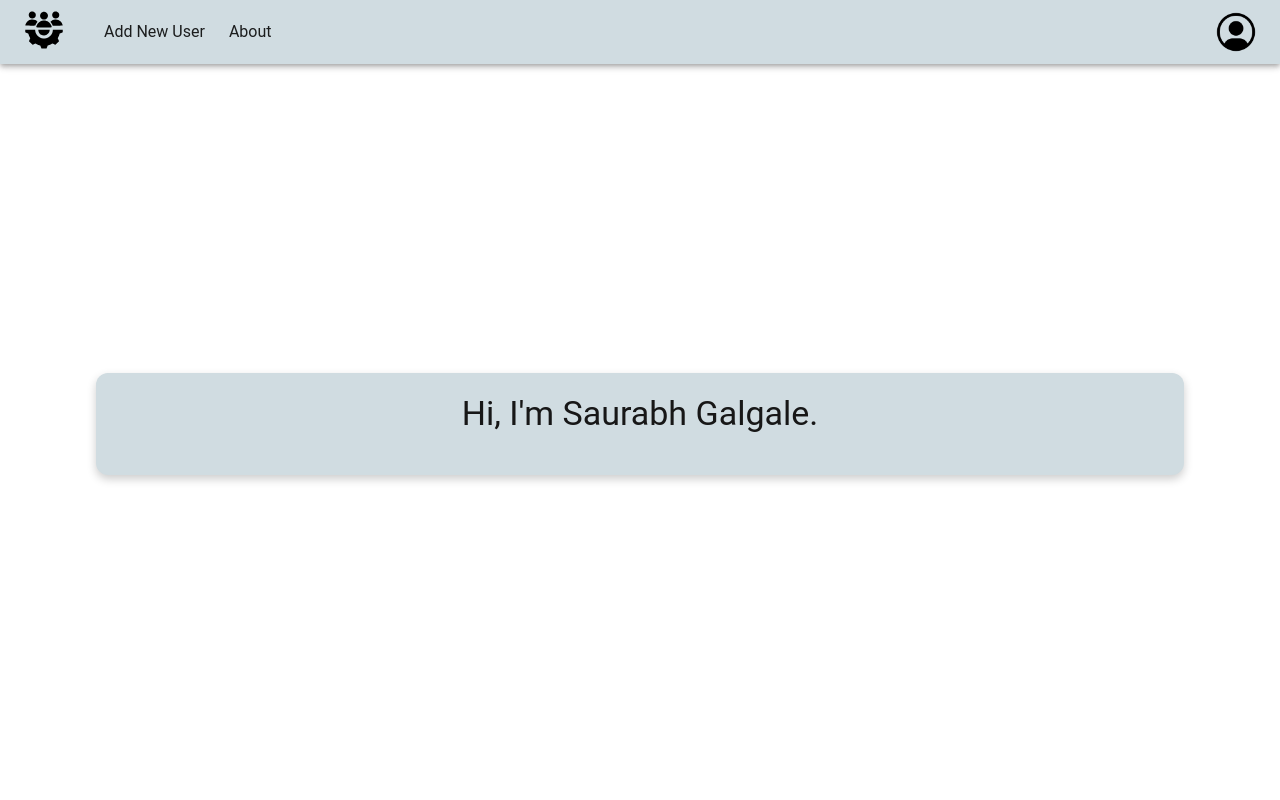
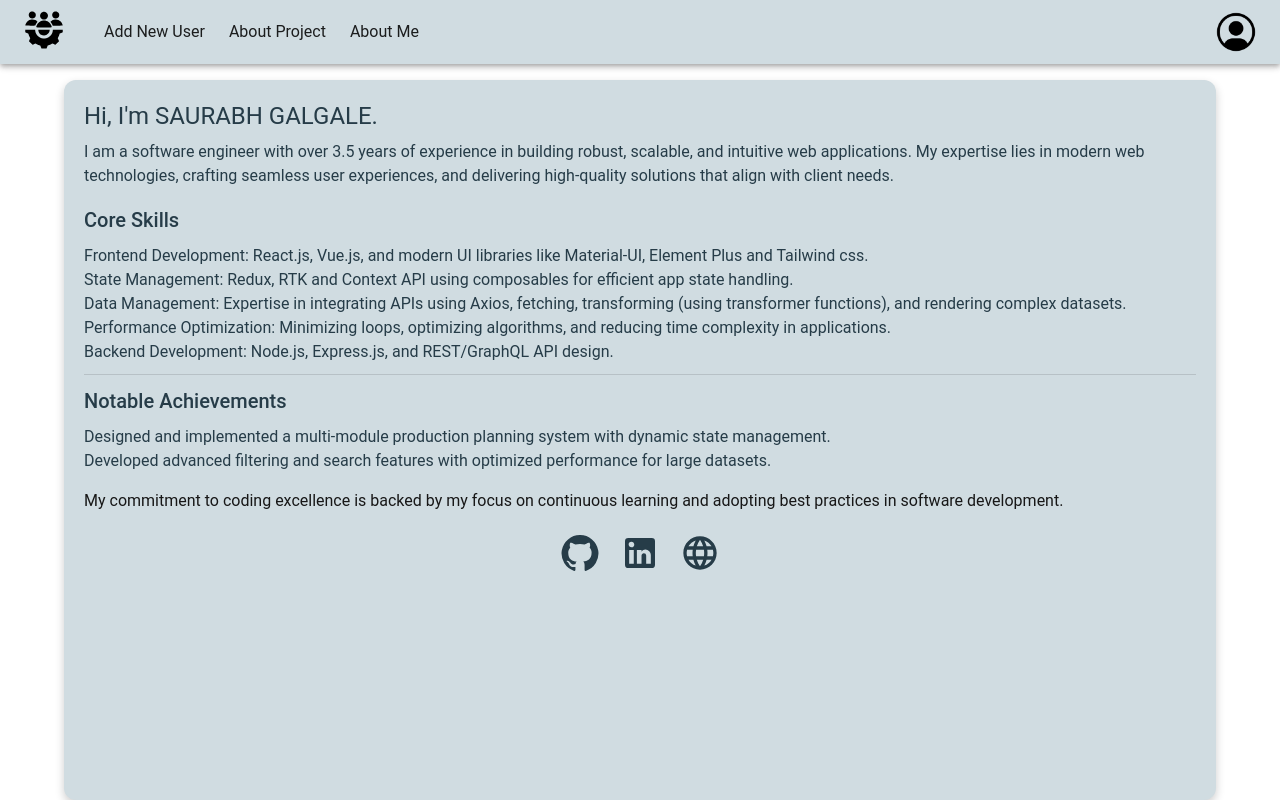
Before and after one commit to Saurabh-Galgale/employee-management-nextjs-frontend, a Next.js app: page /about in a window 1280 px wide. Built offline with nearby package versions, Linux system fonts and the light colour scheme.

Commit message:
added about pages

```diff
--- a/src/app/Header.tsx
+++ b/src/app/Header.tsx
@@ -17,8 +17,9 @@ import Tooltip from "@mui/material/Tooltip";
 import MenuItem from "@mui/material/MenuItem";
 
 const pages = [
-  { route: "Users", translation: "Add New User" },
-  { route: "About", translation: "About" },
+  { route: "users", translation: "Add New User" },
+  { route: "about-project", translation: "About Project" },
+  { route: "about", translation: "About Me" },
 ];
 const settings = ["Profile"];
 
@@ -89,7 +90,7 @@ function Header() {
             >
               {pages.map((page) => (
                 <MenuItem key={page.route} onClick={handleCloseNavMenu}>
-                  <Link href={`/${page.route.toLowerCase()}`} passHref>
+                  <Link href={`/${page.route}`} passHref>
                     <Typography sx={{ textAlign: "center" }}>
                       {page.translation}
                     </Typography>
@@ -137,11 +138,7 @@ function Header() {
             }}
           >
             {pages.map((page) => (
-              <Link
-                key={page.route}
-                href={`/${page.route.toLowerCase()}`}
-                passHref
-              >
+              <Link key={page.route} href={`/${page.route}`} passHref>
                 <Typography
                   sx={{
                     textAlign: "center",
--- a/src/app/about/page.tsx
+++ b/src/app/about/page.tsx
@@ -1,22 +1,31 @@
 import React from "react";
-import { Typography, Box } from "@mui/material";
+import {
+  Typography,
+  Box,
+  List,
+  ListItem,
+  ListItemText,
+  Divider,
+  Link,
+} from "@mui/material";
+import { GitHub, LinkedIn, Language } from "@mui/icons-material";
 
-const page = () => {
+const AboutPage = () => {
   return (
     <>
       <Box
         sx={{
           display: "flex",
+          justifyContent: "center",
+          minHeight: "90vh",
+          maxHeight: "fit content",
           width: "full",
-          justifyContent: "center",
-          alignItems: "center",
-          height: "90vh",
+          marginTop: 2,
         }}
       >
         <Box
           sx={{
-            width: "85%",
-            maxWidth: "85%",
+            width: "90%",
             padding: "20px",
             borderRadius: "12px",
             boxShadow: "0px 4px 10px rgba(0, 0, 0, 0.2)",
@@ -24,15 +33,114 @@ const page = () => {
           }}
         >
           <Typography
-            variant="h4"
-            sx={{ textAlign: "center", marginBottom: "20px" }}
+            variant="h5"
+            sx={{
+              marginBottom: 1,
+              color: "text.primary",
+            }}
           >
-            Hi, I'm Saurabh Galgale.
+            Hi, I'm SAURABH GALGALE.
           </Typography>
+
+          <Typography
+            variant="body1"
+            sx={{ marginBottom: "16px", color: "text.primary" }}
+          >
+            I am a software engineer with over 3.5 years of experience in
+            building robust, scalable, and intuitive web applications. My
+            expertise lies in modern web technologies, crafting seamless user
+            experiences, and delivering high-quality solutions that align with
+            client needs.
+          </Typography>
+
+          <Typography
+            variant="h6"
+            sx={{ marginBottom: 1, color: "text.primary" }}
+          >
+            Core Skills
+          </Typography>
+          <Typography variant="body1" sx={{ color: "text.primary" }}>
+            Frontend Development: React.js, Vue.js, and modern UI libraries like
+            Material-UI, Element Plus and Tailwind css.
+          </Typography>
+          <Typography variant="body1" sx={{ color: "text.primary" }}>
+            State Management: Redux, RTK and Context API using composables for
+            efficient app state handling.
+          </Typography>
+          <Typography variant="body1" sx={{ color: "text.primary" }}>
+            Data Management: Expertise in integrating APIs using Axios,
+            fetching, transforming (using transformer functions), and rendering
+            complex datasets.
+          </Typography>
+          <Typography variant="body1" sx={{ color: "text.primary" }}>
+            Performance Optimization: Minimizing loops, optimizing algorithms,
+            and reducing time complexity in applications.
+          </Typography>
+          <Typography variant="body1" sx={{ color: "text.primary" }}>
+            Backend Development: Node.js, Express.js, and REST/GraphQL API
+            design.
+          </Typography>
+
+          <Divider sx={{ margin: "10px 0" }} />
+
+          <Typography
+            variant="h6"
+            sx={{ marginBottom: 1, color: "text.primary" }}
+          >
+            Notable Achievements
+          </Typography>
+          <Typography variant="body1" sx={{ color: "text.primary" }}>
+            Designed and implemented a multi-module production planning system
+            with dynamic state management.
+          </Typography>
+          <Typography variant="body1" sx={{ color: "text.primary" }}>
+            Developed advanced filtering and search features with optimized
+            performance for large datasets.
+          </Typography>
+
+          <Typography
+            variant="body1"
+            sx={{ marginTop: "16px", marginBottom: "20px" }}
+          >
+            My commitment to coding excellence is backed by my focus on
+            continuous learning and adopting best practices in software
+            development.
+          </Typography>
+
+          <Box
+            sx={{
+              display: "flex",
+              justifyContent: "center",
+              gap: "20px",
+              marginTop: "20px",
+            }}
+          >
+            <Link
+              href="https://github.com/Saurabh-Galgale"
+              target="_blank"
+              color="inherit"
+            >
+              <GitHub sx={{ fontSize: "40px", color: "text.primary" }} />
+            </Link>
+            <Link
+              href="https://www.linkedin.com/in/saurabh-galgale/"
+              target="_blank"
+              color="inherit"
+            >
+              <LinkedIn sx={{ fontSize: "40px", color: "text.primary" }} />
+            </Link>
+            <Link
+              href="https://saurabhgalgale.vercel.app/"
+              target="_blank"
+              color="inherit"
+            >
+              <Language sx={{ fontSize: "40px", color: "text.primary" }} />
+            </Link>
+          </Box>
         </Box>
       </Box>
     </>
   );
 };
 
-export default page;
+export default AboutPage;
```
Also changed, not shown: src/app/about-project/page.tsx (added, +89 -0 lines), src/app/users/page.tsx (+11 -6 lines).
